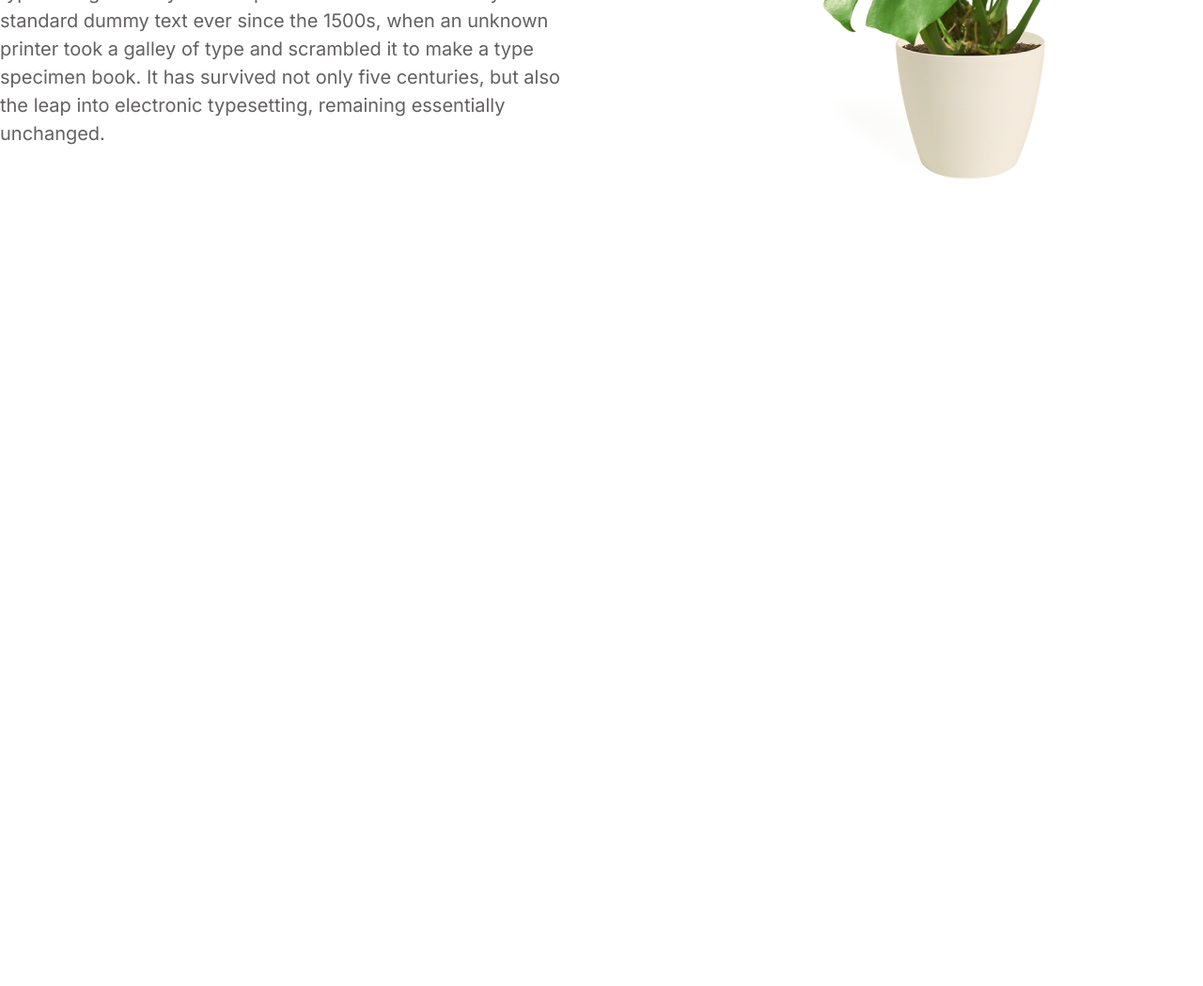
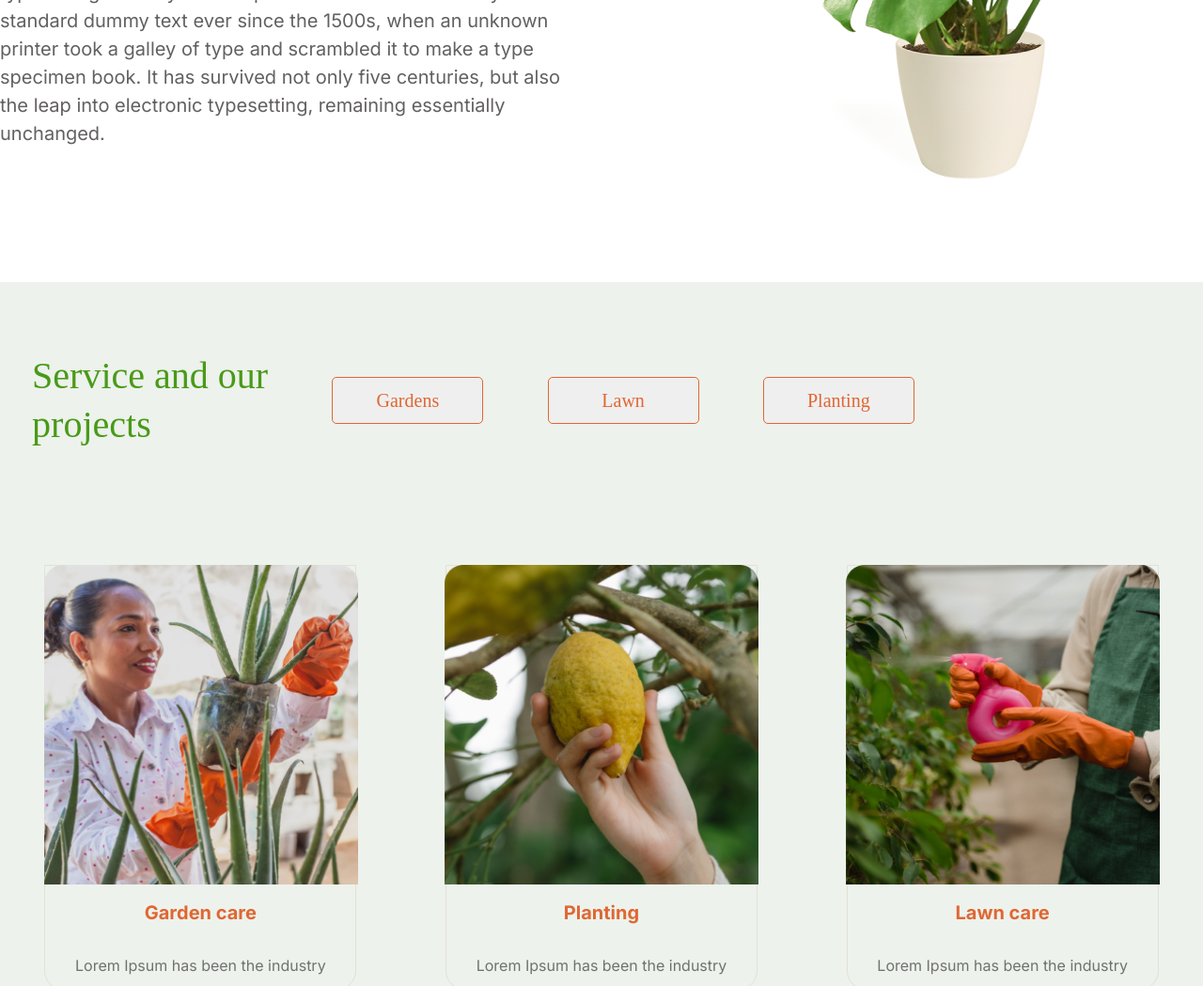
Before and after one commit to GromPuzan/rsschool-plants, a plain HTML site: page index.html in a window 1280 px wide. Shown: the part 1031-2080 px from the top of the page at 94% size. Before the commit the page ends 1331 px from the top, so only its background shows below. Drawn offline with Linux system fonts and the light colour scheme; a web font is replaced by a local one.

Commit message:
feat: add new sections

```diff
--- a/index.html
+++ b/index.html
@@ -52,6 +52,48 @@
                 </div>
             </div>
         </section>
+        <section class="service">
+            <div class="container">
+                <div class="service-content">
+                    <h2 class="service-header">Service and our <br> projects</h2>
+                    <button class="service-btn">Gardens</button>
+                    <button class="service-btn">Lawn</button>
+                    <button class="service-btn">Planting</button>
+                </div>
+                <div class="service-items">
+                    <div class="service-item">
+                        <img src="./assets/img/first.png" alt="first" class="service-item_img">
+                        <h3 class="service-item_header">Garden care</h3>
+                        <p class="service-item_descr">Lorem Ipsum has been the industry</p>
+                    </div>
+                    <div class="service-item">
+                        <img src="./assets/img/second.png" alt="second" class="service-item_img">
+                        <h3 class="service-item_header">Planting</h3>
+                        <p class="service-item_descr">Lorem Ipsum has been the industry</p>
+                    </div>
+                    <div class="service-item">
+                        <img src="./assets/img/third.png" alt="third" class="service-item_img">
+                        <h3 class="service-item_header">Lawn care</h3>
+                        <p class="service-item_descr">Lorem Ipsum has been the industry</p>
+                    </div>
+                    <div class="service-item">
+                        <img src="./assets/img/fourth.png" alt="fourth" class="service-item_img">
+                        <h3 class="service-item_header">Planting</h3>
+                        <p class="service-item_descr">Lorem Ipsum has been the industry</p>
+                    </div>
+                    <div class="service-item">
+                        <img src="./assets/img/fifth.png" alt="fifth" class="service-item_img">
+                        <h3 class="service-item_header">Garden care</h3>
+                        <p class="service-item_descr">Lorem Ipsum has been the industry</p>
+                    </div>
+                    <div class="service-item">
+                        <img src="./assets/img/sixth.png" alt="sixth" class="service-item_img">
+                        <h3 class="service-item_header">Planting</h3>
+                        <p class="service-item_descr">Lorem Ipsum has been the industry</p>
+                    </div>
+                </div>
+            </div>
+        </section>
     </main>
     <footer class="footer"></footer>
 </body>
--- a/style.css
+++ b/style.css
@@ -137,3 +137,72 @@ body{
     width: 464px;
     height: 479px;
 }
+.service {
+    max-height: 1300px;
+    background: #EDF2EC;
+
+}
+.service-header {
+    font-family: 'Inika';
+    font-style: normal;
+    font-weight: 400;
+    font-size: 40px;
+    line-height: 52px;
+    color: #499A18;
+}
+.service-content {
+    max-width: 1007px;
+    padding-top: 40px;
+    display: flex;
+    align-items:center;
+    justify-content: space-around;
+}
+.service-btn {
+    width: 161px;
+    height: 50px;
+    border: 1px solid #E06733;
+    border-radius: 5px;
+    font-family: 'Inika';
+    font-style: normal;
+    font-weight: 400;
+    font-size: 20px;
+    line-height: 26px;
+    color: #E06733;
+}
+.service-items {
+    padding-top: 90px;
+    padding-bottom: 120px;
+    display: flex;
+    justify-content: space-around;
+    flex-wrap: wrap;
+}
+.service-item {
+    width: 330px;
+    height: 450px;
+    border: 1px solid #E3E1D5;
+    border-radius: 0px 0px 20px 20px;
+    display: flex;
+    flex-direction: column;
+    justify-content: center;
+    align-items: center;
+}
+.service-item_img {
+    width: 335px;
+    height: 340px;
+}
+.service-item_header {
+    font-family: 'Inter';
+    font-style: normal;
+    font-weight: 700;
+    font-size: 20px;
+    line-height: 20px;
+    color: #E06733;
+}
+.service-item_descr {
+    font-family: 'Inter';
+    font-style: normal;
+    font-weight: 400;
+    font-size: 16px;
+    line-height: 20px;
+    color: #717171;
+}
```
Also changed, not shown: assets/img/fifth.png (added), assets/img/first.png (added), assets/img/fourth.png (added), assets/img/second.png (added), assets/img/sixth.png (added), assets/img/third.png (added).
